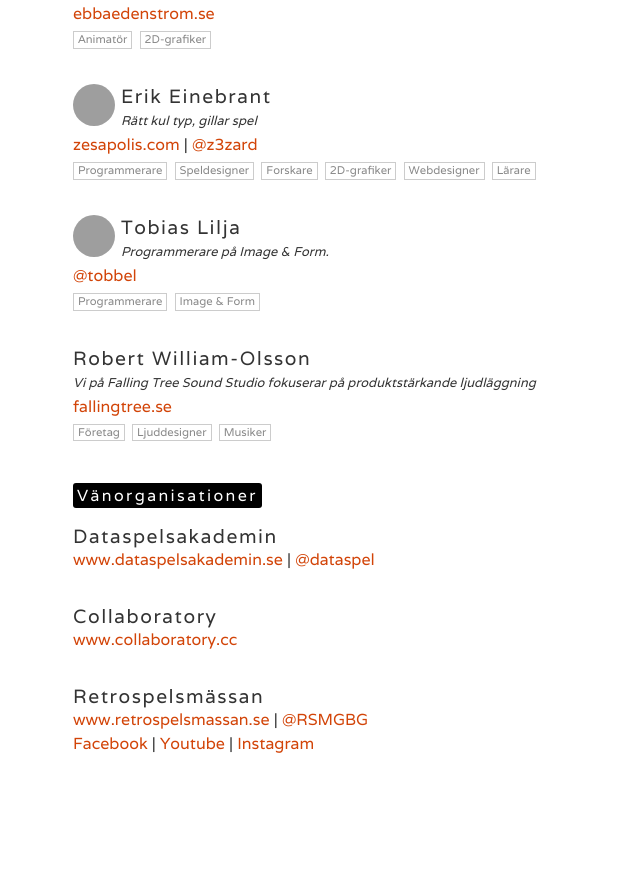
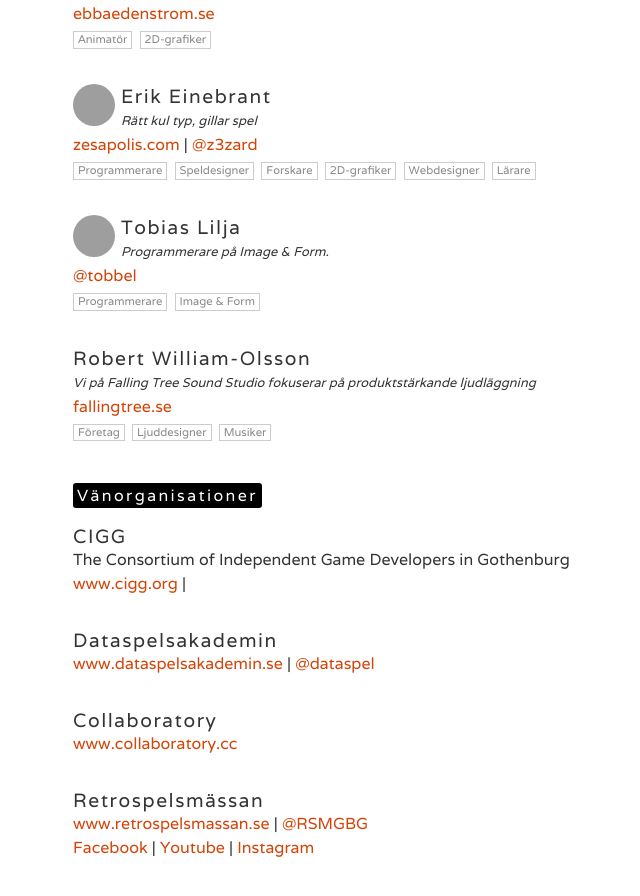
Before and after one commit to indiespel-gbg/indiespel-gbg.github.io, a Jekyll site: the page built from medlemmar.html, in a window 1280 px wide and 900 px high, scrolled down 7712 px. Shown: the top 896 px of the window, without its empty margins (283-923 px from the left). Built offline with Jekyll 4.4.1, drawn with Linux system fonts in a browser that asks for light colours; before the commit the page ends 8508 px from its top, so only the background shows below that; grey boxes are pictures that could not be loaded.

Commit message:
Update medlemmar.html

```diff
--- a/medlemmar.html
+++ b/medlemmar.html
@@ -56,6 +56,11 @@ layout: front
 <p>
 	<ul class="member-list">
 		<li>
+			<div class="member-name">CIGG</div >
+			<div class="member-description">The Consortium of Independent Game Developers in Gothenburg</div>
+			<a href="http://www.cigg.org">www.cigg.org</a> |
+		</li>
+		<li>
 			<div class="member-name">Dataspelsakademin</div >
 			<div class="member-description"></div>
 			<a href="http://www.dataspelsakademin.se">www.dataspelsakademin.se</a> |
```
